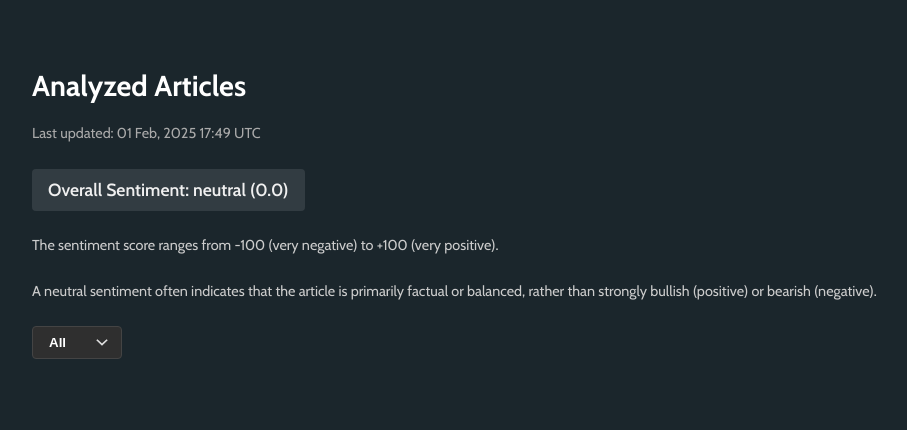
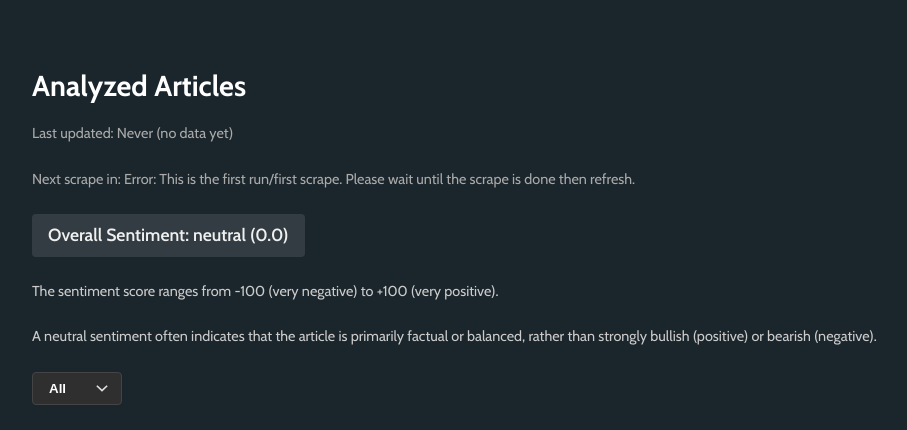
Before and after one commit to mazenayyad/finance-sentiment-analyzer, a Flask app: page /results in a window 1280 px wide. Shown: the part 66-496 px from the top of the page, without its empty margins (40-947 px from the left). Run offline with Flask 3, Linux system fonts and the light colour scheme; tables that the repository leaves empty hold one stand-in row (values such as "Sample post"); some libraries are stand-ins or nearby versions.

Commit message:
feat: add 'last updated' and 'next scrape' info on /results
- track LAST_SCRAPE_TIME after each full scraping cycle
- show user-friendly last-updated timestamp and time until next scrape
- enhances clarity on current data freshness

```diff
--- a/app.py
+++ b/app.py
@@ -12,8 +12,11 @@
 
 BITCOIN_RSS_URL = "https://news.google.com/rss/search?q=Bitcoin&hl=en-US&gl=US&ceid=US:en"
 LAST_AGGREGATED_DATE = None
+LAST_SCRAPE_TIME = None
+SCRAPE_INTERVAL_HOURS = 8
 
 def periodic_scrape_thread():
+    global LAST_SCRAPE_TIME
     while True:
         try:
             # scrape articles
@@ -37,9 +40,12 @@
                     sentiment_score=article["sentiment_score"],
                     sentiment_label=article["sentiment_label"]
                 )
+
+            # after successful scraping
+            LAST_SCRAPE_TIME = datetime.utcnow()
         except Exception as e:
             print(f"Error occurred while periodically scraping: {e}")
-        time.sleep(8 * 3600) # sleep for 8 hrs
+        time.sleep(SCRAPE_INTERVAL_HOURS * 3600) # sleep for 8 hrs
 
 def daily_aggregator_thread():
     global LAST_AGGREGATED_DATE
@@ -77,13 +83,35 @@
 
 @app.route("/results")
 def results():
+    global LAST_SCRAPE_TIME, SCRAPE_INTERVAL_HOURS
+
     # fetch all articles from todays date
     utc_today_str = datetime.utcnow().date().isoformat()
     todays_articles = fetch_articles_by_date(utc_today_str)
 
     agg_label, agg_score = aggregate_numeric_scores(todays_articles)
 
-    last_updated = datetime.utcnow().strftime("%d %b, %Y %H:%M UTC")
+    if LAST_SCRAPE_TIME is not None:
+        last_updated = LAST_SCRAPE_TIME.strftime("%d %b, %Y %H:%M UTC")
+    else:
+        last_updated = "Never (no data yet)"
+
+    # compute how long until the next scrape
+    if LAST_SCRAPE_TIME is not None:
+        next_scrape_dt = LAST_SCRAPE_TIME + timedelta(hours=SCRAPE_INTERVAL_HOURS)
+        now_utc = datetime.utcnow()
+        time_remaining = next_scrape_dt - now_utc
+
+        if time_remaining.total_seconds() > 0:
+            hours_left = int(time_remaining.total_seconds() // 3600)
+            minutes_left = int(time_remaining.total_seconds() % 3600 // 60)
+            time_until_next_str = f"{hours_left}h {minutes_left}m"
+        else:
+            # if it's already past schedule time but thread hasn't run yet
+            time_until_next_str = "Currently analyzing..."
+    else:
+        time_until_next_str = "Error: This is the first run/first scrape. Please wait until the scrape is done then refresh."
+
 
     daily_data = fetch_finance_daily()
 
@@ -145,7 +173,7 @@
         # convert to html snippet. returns only the div and script for the chart, not a full HTML document
         chart_html = fig.to_html(full_html=False)
 
-    return render_template("results.html", articles=todays_articles, agg_label=agg_label, agg_score=agg_score, last_updated=last_updated, daily_data=daily_data, chart_html=chart_html)
+    return render_template("results.html", articles=todays_articles, agg_label=agg_label, agg_score=agg_score, last_updated=last_updated, time_until_next=time_until_next_str, daily_data=daily_data, chart_html=chart_html)
 
 
 init_db()
--- a/templates/results.html
+++ b/templates/results.html
@@ -43,6 +43,9 @@
     <!-- Displays the last updated time dynamically from Flask -->
     <p class="last-updated">
       Last updated: {{ last_updated }}
+    </p>
+    <p class="last-updated">
+      Next scrape in: {{ time_until_next }}
     </p>
 
     <!-- Displays the overall sentiment -->
```
